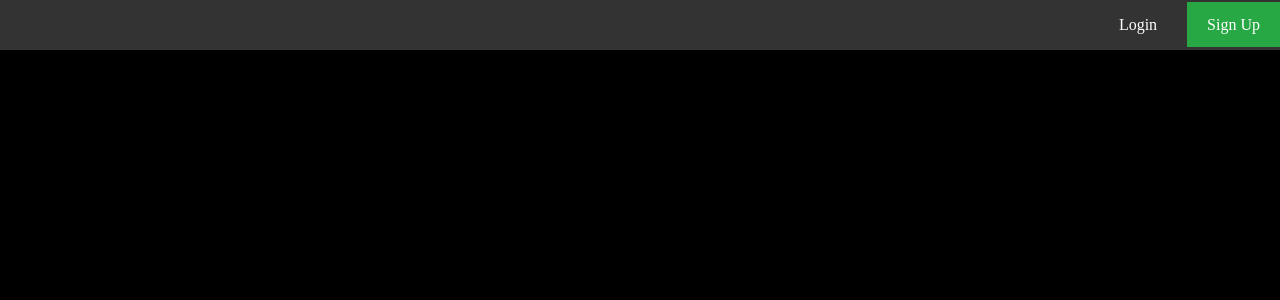
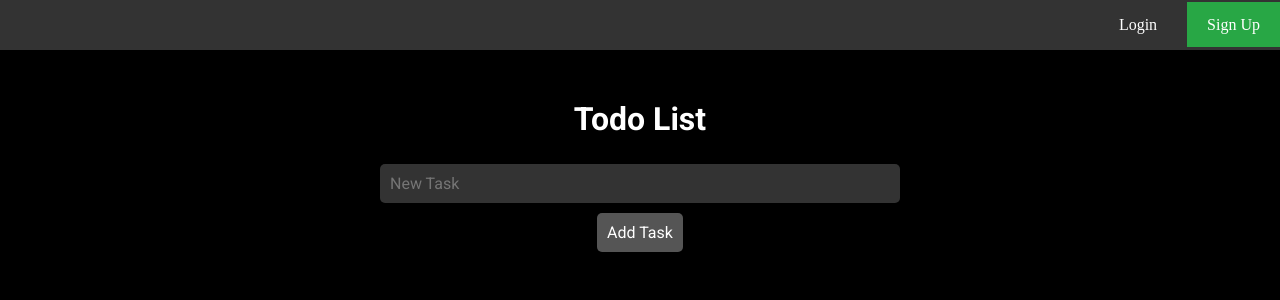
Before and after one commit to Rohit-S-Singh/MERN-Ecommerce, a React (Create React App) app: page /workManager in a window 1280 px wide. Before the commit this address had no page. Shown: the top 300 px of the page. Built offline with nearby package versions, Linux system fonts and the light colour scheme; a web font is replaced by a local one.

Commit message:
NEW: adding work Manager functionality

```diff
--- a/public/index.html
+++ b/public/index.html
@@ -1,43 +1,13 @@
 <!DOCTYPE html>
 <html lang="en">
   <head>
-    <meta charset="utf-8" />
-    <link rel="icon" href="%PUBLIC_URL%/favicon.ico" />
-    <meta name="viewport" content="width=device-width, initial-scale=1" />
-    <meta name="theme-color" content="#000000" />
-    <meta
-      name="description"
-      content="Web site created using create-react-app"
-    />
-    <link rel="apple-touch-icon" href="%PUBLIC_URL%/logo192.png" />
-    <!--
-      manifest.json provides metadata used when your web app is installed on a
-      user's mobile device or desktop. See https://developers.google.com/web/fundamentals/web-app-manifest/
-    -->
-    <link rel="manifest" href="%PUBLIC_URL%/manifest.json" />
-    <!--
-      Notice the use of %PUBLIC_URL% in the tags above.
-      It will be replaced with the URL of the `public` folder during the build.
-      Only files inside the `public` folder can be referenced from the HTML.
-
-      Unlike "/favicon.ico" or "favicon.ico", "%PUBLIC_URL%/favicon.ico" will
-      work correctly both with client-side routing and a non-root public URL.
-      Learn how to configure a non-root public URL by running `npm run build`.
-    -->
-    <title>React App</title>
+    <meta charset="UTF-8" />
+    <meta name="viewport" content="width=device-width, initial-scale=1.0" />
+    <title>Todo List</title>
+    <link rel="stylesheet" href="https://cdnjs.cloudflare.com/ajax/libs/font-awesome/5.15.4/css/all.min.css" />
+    <link rel="stylesheet" href="https://fonts.googleapis.com/css2?family=Roboto:wght@400;700&display=swap" />
   </head>
   <body>
-    <noscript>You need to enable JavaScript to run this app.</noscript>
     <div id="root"></div>
-    <!--
-      This HTML file is a template.
-      If you open it directly in the browser, you will see an empty page.
-
-      You can add webfonts, meta tags, or analytics to this file.
-      The build step will place the bundled scripts into the <body> tag.
-
-      To begin the development, run `npm start` or `yarn start`.
-      To create a production bundle, use `npm run build` or `yarn build`.
-    -->
   </body>
 </html>
--- a/src/App.js
+++ b/src/App.js
@@ -19,6 +19,7 @@ import 'react-toastify/dist/ReactToastify.css';
 import Footer from './Components/Footer/Footer';
 import Login  from './Components/Login/index';
 import Profile from './Components/Profile'
+import TodoList from './Components/ToDo/TodoList';
 
 const App = () => {
   return (
@@ -30,6 +31,7 @@ const App = () => {
           <Route path="/community-chat" element={<Community />} />
           <Route path="/community-chat/:id" element={<SocketClient />} />
           <Route path="/login" element={<Login />} />
+          <Route path="/workManager" element={<TodoList />} />
           <Route path="/profile" element={<Profile />} />
         </Routes>
         <ToastContainer />
--- a/src/Components/ChatTypeSelector/chatTypeSelector.js
+++ b/src/Components/ChatTypeSelector/chatTypeSelector.js
@@ -16,14 +16,12 @@ const ChatTypeSelector = () => {
             <p>Work Manager🫡 <Typewriter text="reporting for duty " delay={300} infinite={true} />
             </p>
           </div>
-          <div id='subtitle'>
-            {/* <p>Experience an exciting free random chat alternative to find friends, connect with strangers, and talk with different people in random anonymous chat rooms. No registration required.</p> */}
-          </div>
+        </div>
 
-        </div>
         <div id='btns'>
-          {/* <Link to="/private-chat" ><button className="button" >Private Chat</button></Link> */}
-          {/* <Link to="/community-chat"><button className="button" >Community Chat</button></Link>  */}
+          <Link to="/workManager" ><button className="button" >Manage Work</button></Link>
+          <Link to="/community-chat"><button className="button" >Chat</button></Link>
+          <Link to="/community-chat"><button className="button" >Manage Account</button></Link>
         </div>
 
       </div>
--- a/src/Components/ChatTypeSelector/style.css
+++ b/src/Components/ChatTypeSelector/style.css
@@ -23,11 +23,8 @@
   font-size: 5vw;
   /* border: 1px solid white; */
   width: 80vw;
-  margin-left: -25vw;
-  margin-top: -35vh;
-
-
-
+  margin-left: -20vw;
+  margin-top: -25vh;
 
   /* background-color: red; */
   /* overflow: hidden; */
@@ -45,16 +42,11 @@
   /* justify-content:; */
 }
 
-#subtitle{
-
-  margin-top: -30vh;
-  width: 60vw;
-  margin-left: -13vw;
-
-
-}
 
 #btns{
-  /* width: 40vw; */
-  background-color: blue,
+  width: 40vw;
+  display: flex;
+  justify-content: space-evenly;
+  /* background-color: blue; */
+  padding:100px;
 }
--- /dev/null
+++ b/src/Components/ToDo/TodoItem.js
@@ -0,0 +1,40 @@
+import React, { useState } from 'react';
+import './style.css';
+
+const TodoItem = ({ task, deleteTask, editTask, toggleTaskStatus }) => {
+  const [isEditing, setIsEditing] = useState(false);
+  const [updatedTitle, setUpdatedTitle] = useState(task.title);
+
+  const handleEdit = () => {
+    setIsEditing(true);
+  };
+
+  const handleSave = () => {
+    editTask(task.id, updatedTitle);
+    setIsEditing(false);
+  };
+
+  return (
+    <li>
+      {isEditing ? (
+        <>
+          <input
+            type="text"
+            value={updatedTitle}
+            onChange={(e) => setUpdatedTitle(e.target.value)}
+          />
+          <i className="fas fa-save" onClick={handleSave} />
+        </>
+      ) : (
+        <>
+          <span className={task.isDone ? 'todo-done' : 'todo-data'}>{task.title}</span>
+          <i className="fas fa-edit" onClick={handleEdit} />
+          <i className={task.isDone ? 'fas fa-undo' : 'fas fa-check'} onClick={() => toggleTaskStatus(task.id)} />
+        </>
+      )}
+      <i className="fas fa-trash" onClick={() => deleteTask(task.id)} />
+    </li>
+  );
+};
+
+export default TodoItem;
--- /dev/null
+++ b/src/Components/ToDo/TodoList.js
@@ -0,0 +1,53 @@
+import React, { useState } from 'react';
+import TodoItem from './TodoItem';
+import './style.css';
+
+const TodoList = () => {
+  const [tasks, setTasks] = useState([]);
+  const [newTask, setNewTask] = useState('');
+
+  const addTask = () => {
+    if (newTask.trim() === '') return;
+
+    const newTaskObject = {
+      id: Date.now(), // Simulating unique ID
+      title: newTask,
+      isDone: false, // New field to track completion status
+    };
+
+    setTasks([...tasks, newTaskObject]);
+    setNewTask('');
+  };
+
+  const deleteTask = (id) => {
+    setTasks(tasks.filter(task => task.id !== id));
+  };
+
+  const editTask = (id, updatedTitle) => {
+    setTasks(tasks.map(task => (task.id === id ? { ...task, title: updatedTitle } : task)));
+  };
+
+  const toggleTaskStatus = (id) => {
+    setTasks(tasks.map(task => (task.id === id ? { ...task, isDone: !task.isDone } : task)));
+  };
+
+  return (
+    <div className="todo-container">
+      <h1 id = "txt-heading">Todo List</h1>
+      <input
+        type="text"
+        value={newTask}
+        onChange={(e) => setNewTask(e.target.value)}
+        placeholder="New Task"
+      />
+      <button onClick={addTask}>Add Task</button>
+      <ul>
+        {tasks.map(task => (
+          <TodoItem key={task.id} task={task} deleteTask={deleteTask} editTask={editTask} toggleTaskStatus={toggleTaskStatus} />
+        ))}
+      </ul>
+    </div>
+  );
+};
+
+export default TodoList;
--- /dev/null
+++ b/src/Components/ToDo/style.css
@@ -0,0 +1,70 @@
+.todo-container {
+    font-family: 'Roboto', sans-serif;
+    background-color: #000; /* Black background */
+    color: #fff; /* White text */
+    display: flex;
+    flex-direction: column;
+    align-items: center;
+    padding: 20px;
+    border-radius: 10px;
+  }
+
+  .todo-container input, .todo-container button {
+    font-family: 'Roboto', sans-serif;
+    font-size: 16px;
+    padding: 10px;
+    margin: 5px;
+    border-radius: 5px;
+    border: none;
+  }
+
+  #txt-heading{
+    margin-top: 10vh;
+  }
+
+  .todo-container input {
+    background-color: #333;
+    color: #fff;
+  }
+
+  .todo-container button {
+    background-color: #555;
+    color: #fff;
+    cursor: pointer;
+  }
+
+  .todo-container button:hover {
+    background-color: #777;
+  }
+
+  .todo-container ul {
+    padding: 0;
+    list-style-type: none;
+  }
+
+  .todo-container li {
+    margin-bottom: 10px;
+    display: flex;
+    justify-content: space-between;
+    align-items: center;
+  }
+
+  .todo-container li input {
+    margin-right: 10px;
+    flex: 1;
+  }
+
+  .todo-container li i {
+    margin-left: 5px;
+    cursor: pointer;
+  }
+
+  .todo-data {
+    flex: 1;
+  }
+
+  .todo-done {
+    flex: 1;
+    text-decoration: line-through;
+    color: #777;
+  }
```
Also changed, not shown: src/App.css (+7 -0 lines).
